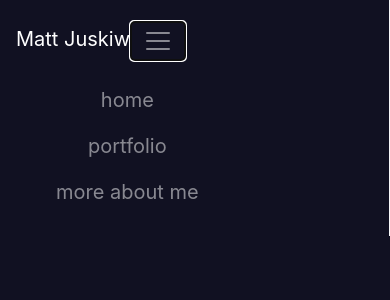
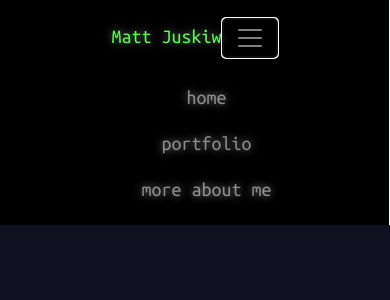
Before and after one commit to juzkivscarlet/mattjuskiw.github.io, a React (Create React App) app in the folder client/: page / in a window 390 px wide. Both pictures are taken after a click on the button "Toggle nav". Shown: the top 300 px of the page. Built offline with nearby package versions, Linux system fonts and the light colour scheme.

Commit message:
Updated navbar & styling. Added front-end JS

```diff
--- a/client/public/index.html
+++ b/client/public/index.html
@@ -10,6 +10,13 @@
 		<!-- Bootstrap CSS -->
 		<link rel="stylesheet" href="https://stackpath.bootstrapcdn.com/bootstrap/4.3.1/css/bootstrap.min.css" integrity="sha384-ggOyR0iXCbMQv3Xipma34MD+dH/1fQ784/j6cY/iJTQUOhcWr7x9JvoRxT2MZw1T" crossorigin="anonymous">
 
+		<!-- BOOTSTRAP: jQuery, popper.js, Bootstrap.js -->
+		<script src="https://ajax.googleapis.com/ajax/libs/jquery/3.4.1/jquery.min.js"></script>
+		<script src="https://cdnjs.cloudflare.com/ajax/libs/popper.js/1.16.0/umd/popper.min.js"></script>
+		<script src="https://maxcdn.bootstrapcdn.com/bootstrap/4.4.1/js/bootstrap.min.js"></script>
+
+		<script src='./js/site.js'></script>
+
 		<link rel="manifest" href="%PUBLIC_URL%/manifest.json" />
 
 		<title>Home - Matt Juskiw</title>
@@ -17,10 +24,5 @@
 	<body class='clearfix'>
 		<noscript>You need to enable JavaScript to run this app.</noscript>
 		<div id="root"></div>
-
-		<!-- BOOTSTRAP: jQuery, popper.js, Bootstrap.js -->
-		<script src="https://code.jquery.com/jquery-3.3.1.slim.min.js" integrity="sha384-q8i/X+965DzO0rT7abK41JStQIAqVgRVzpbzo5smXKp4YfRvH+8abtTE1Pi6jizo" crossorigin="anonymous"></script>
-		<script src="https://cdnjs.cloudflare.com/ajax/libs/popper.js/1.14.7/umd/popper.min.js" integrity="sha384-UO2eT0CpHqdSJQ6hJty5KVphtPhzWj9WO1clHTMGa3JDZwrnQq4sF86dIHNDz0W1" crossorigin="anonymous"></script>
-		<script src="https://stackpath.bootstrapcdn.com/bootstrap/4.3.1/js/bootstrap.min.js" integrity="sha384-JjSmVgyd0p3pXB1rRibZUAYoIIy6OrQ6VrjIEaFf/nJGzIxFDsf4x0xIM+B07jRM" crossorigin="anonymous"></script>
 	</body>
 </html>
--- /dev/null
+++ b/client/public/js/site.js
@@ -0,0 +1,11 @@
+$(document).ready(() => {
+	$('.container-fluid').hide().fadeIn(500);
+
+	$('.navbar-toggler').click(() => {
+		$('#mobileNavLinks').toggle();
+	});
+
+	// if($(window).width()<1000) {
+	// 	$('#featured-jumbo ul').removeClass('list-group-horizontal');
+	// }
+});
--- a/client/src/components/Navbar/index.js
+++ b/client/src/components/Navbar/index.js
@@ -1,5 +1,7 @@
 import React from 'react';
 import './desktop.css';
+
+import MobileNavbar from './mobile';
 
 function Navbar(props) {
 	return (
@@ -20,45 +22,26 @@
 			<div id='navbar' className='collapse navbar-collapse'>
 				<ul className='navbar-nav flex-column'>
 					<li className='nav-item' id='homeLink'>
-						<a className='nav-link' href='#main-bio' data-container='body' data-toggle='popover' data-placement='right' data-content='Home page'>
+						<a className='nav-link' href='#main-bio'>
 							home
 						</a>
 					</li>
 
 					<li className='nav-item' id='portfolioLink'>
-						<a className='nav-link' href='#portfolio' data-container='body' data-toggle='popover' data-placement='right' data-content='Portfolio'>
+						<a className='nav-link' href='#portfolio'>
 							proj
 						</a>
 					</li>
 
 					<li className='nav-item' id='aboutLink'>
-						<a className='nav-link' href='#about' data-container='body' data-toggle='popover' data-placement='right' data-content='More about me'>
+						<a className='nav-link' href='#about'>
 							?
 						</a>
 					</li>
 				</ul>
 			</div>
 
-			<div id='mobileNavbar'>
-				<span className='navbar-brand justify-content-around'>
-					Matt Juskiw
-					<button className='navbar-toggler my-2 my-lg-0' type='button' data-toggle='collapse' data-target='#mobileNavLinks' aria-controls='mobileNavbar' aria-expanded='true' aria-label='Toggle nav'>
-						<span className='navbar-toggler-icon' />
-					</button>
-
-					<ul className='navbar-nav flex-column navbar navbar-collapse' id='mobileNavLinks'>
-						<ul className='nav-item' id='homeLink'>
-							<li className='nav-link' href=''>home</li>
-						</ul>
-						<ul className='nav-item' id='portfolioLink'>
-							<li className='nav-link' href=''>portfolio</li>
-						</ul>
-						<ul className='nav-item' id='aboutLink'>
-							<li className='nav-link' href=''>more about me</li>
-						</ul>
-					</ul>
-				</span>
-			</div>
+			<MobileNavbar />
 		</nav>
 	);
 }
--- /dev/null
+++ b/client/src/components/Navbar/mobile.js
@@ -0,0 +1,29 @@
+import React from 'react';
+import './mobile.css';
+
+function MobileNavbar(props) {
+	return (
+		<div id='mobileNavbar'>
+			<span className='navbar-brand justify-content-around'>
+				Matt Juskiw
+				<button className='navbar-toggler my-2 my-lg-0' type='button' data-toggle='collapse' data-target='#mobileNavLinks' aria-controls='mobileNavbar' aria-expanded='true' aria-label='Toggle nav'>
+					<span className='navbar-toggler-icon' />
+				</button>
+
+				<ul className='navbar-nav flex-column navbar navbar-collapse' id='mobileNavLinks'>
+					<ul className='nav-item' id='homeLink'>
+						<li className='nav-link' href=''>home</li>
+					</ul>
+					<ul className='nav-item' id='portfolioLink'>
+						<li className='nav-link' href=''>portfolio</li>
+					</ul>
+					<ul className='nav-item' id='aboutLink'>
+						<li className='nav-link' href=''>more about me</li>
+					</ul>
+				</ul>
+			</span>
+		</div>
+	);
+}
+
+export default MobileNavbar;
```
